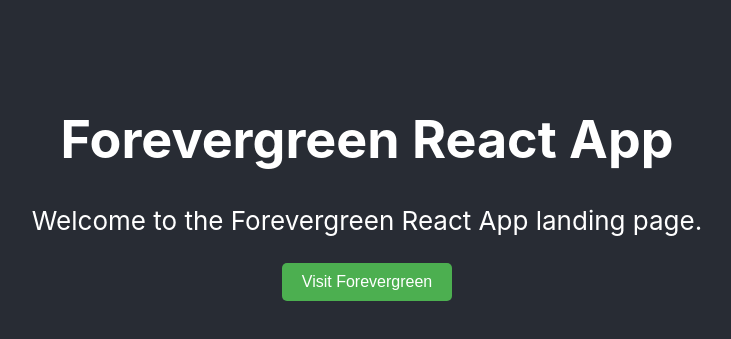
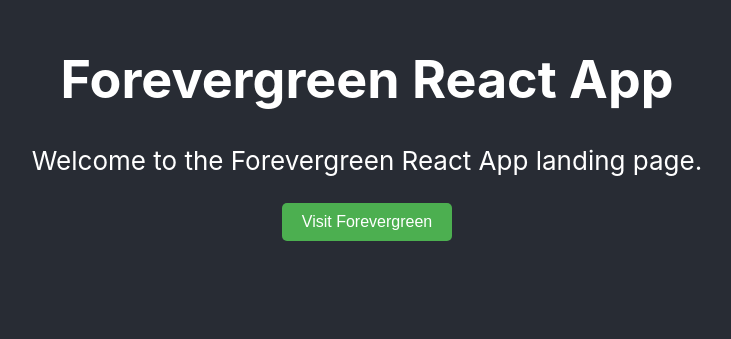
Before and after one commit to Forevergreenapp/fg-react-app, a React (Create React App) app: page / in a window 1280 px wide. Shown: the part 293-632 px from the top of the page, without its empty margins (273-1004 px from the left). Built offline with nearby package versions, Linux system fonts and the light colour scheme.

Commit message:
Update App.js
margin at top from 20 to 5

```diff
--- a/src/App.js
+++ b/src/App.js
@@ -5,7 +5,7 @@ function App() {
   return (
     <div className="App">
       <header className="App-header">
-          <div style={{ textAlign: 'center', marginTop: '20vh' }}>
+          <div style={{ textAlign: 'center', marginTop: '5vh' }}>
           <h1>Forevergreen React App</h1>
           <p>Welcome to the Forevergreen React App landing page.</p>
           <button
```
